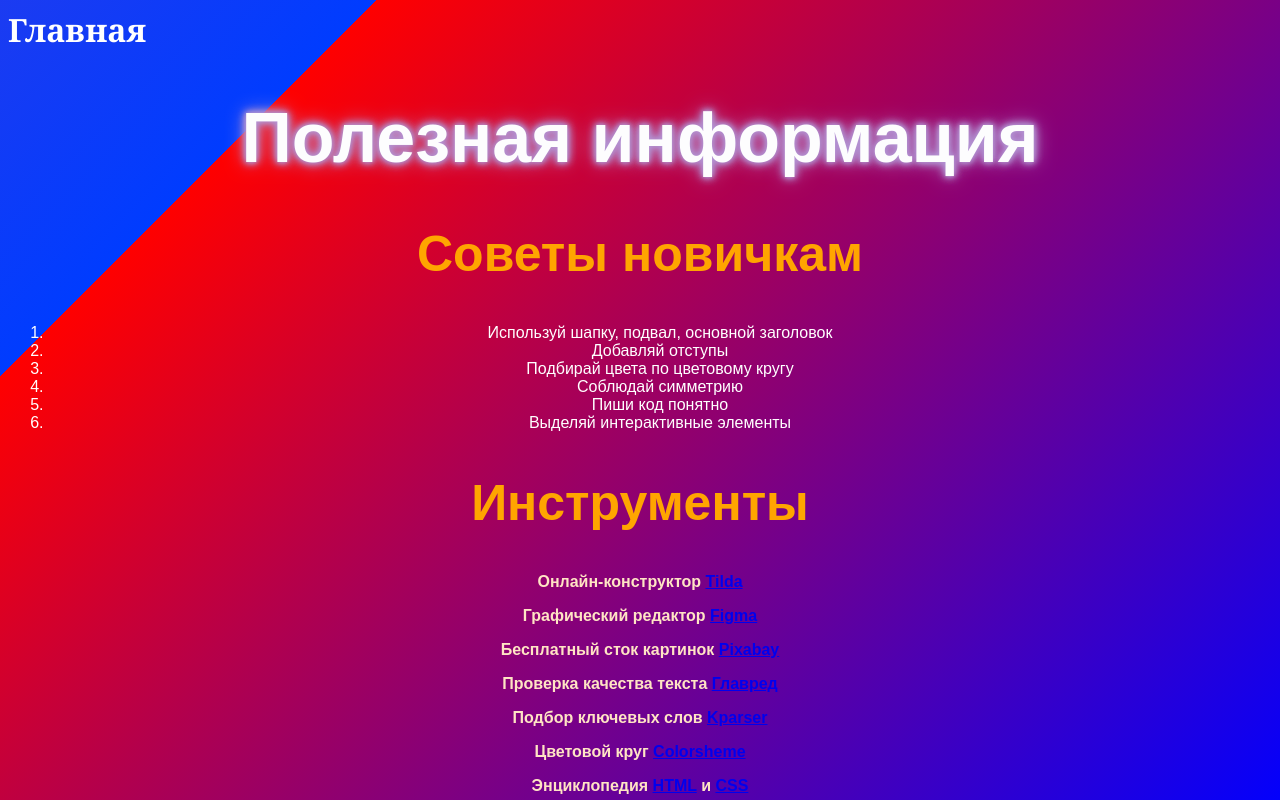
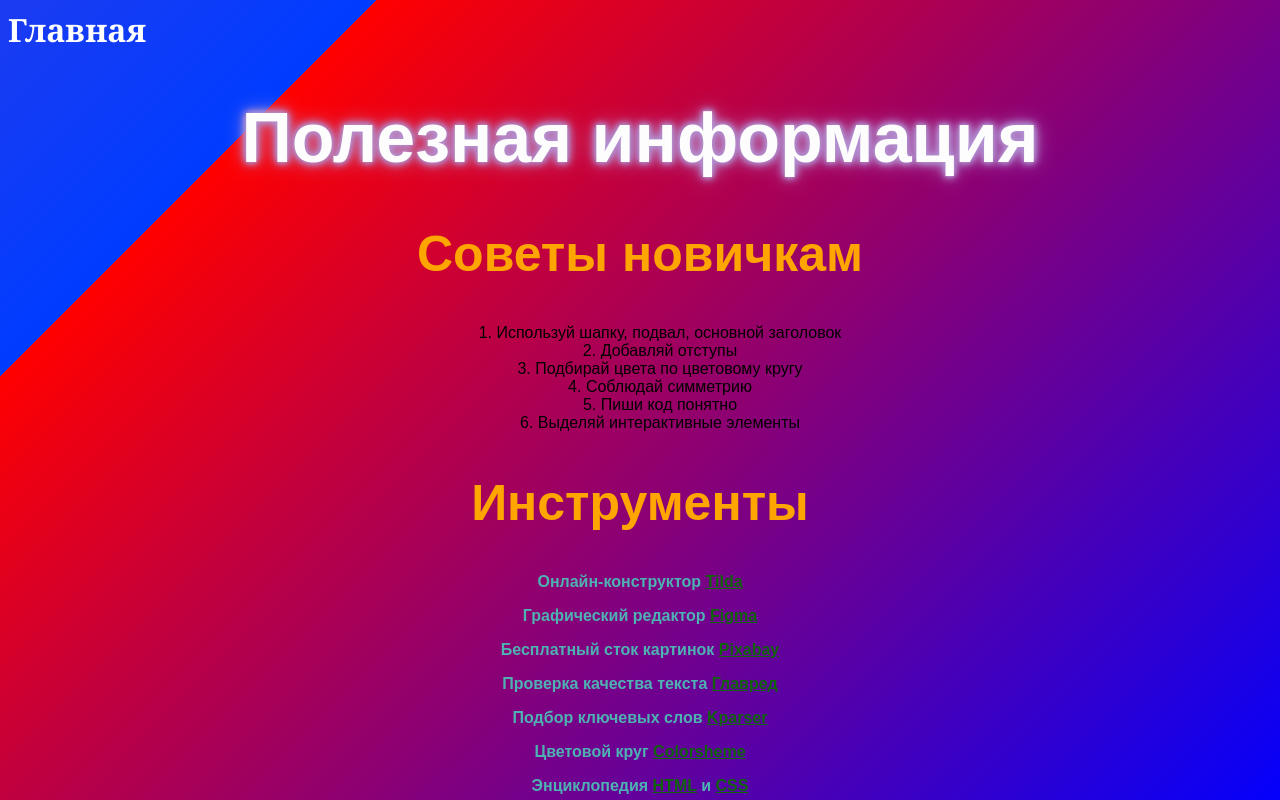
Before and after one commit to dlugosh/myachinvasiliy.github.io, a plain HTML site: page info.html in a window 1280 px wide. Shown: the top 800 px of the page. Drawn offline with Linux system fonts and the light colour scheme.

Commit message:
Update style.css

```diff
--- a/style.css
+++ b/style.css
@@ -71,7 +71,7 @@ nav {
 
 
 p{
-  color: bisque;
+  color: rgb(78, 178, 178);
   text-align: center;
   font-weight: bold;
 }
@@ -159,7 +159,7 @@ p{
   left: -1.5em;
   width: 1.875em;
   text-align: center;
-  color: white;
+  color: black;
   font-weight: bold;
   background: orange;
   border-bottom-left-radius: 70em;
@@ -168,7 +168,8 @@ p{
   content: counter(li);
 }
 li {
-    color: white;
+  list-style-position:inside;
+    color: black;
     text-align: center;
 }
 .footer{
@@ -199,7 +200,9 @@ transition:0.5s;
 .footer .row a:hover{
 color:#fff;
 }
-
+.link-text{
+  color: rgb(15, 100, 12);
+}
 
 .footer .row ul{
 width:100%;
@@ -231,4 +234,3 @@ text-align:left;
 .footer .row a i{
 margin:0% 3%;
 }
-}
```
